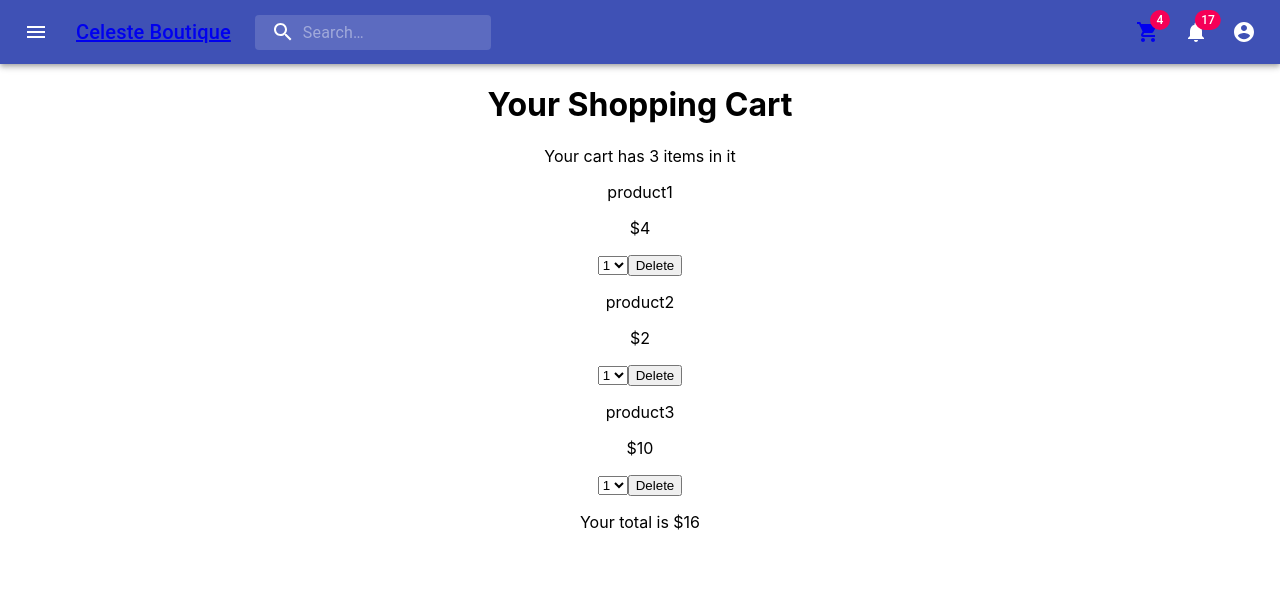
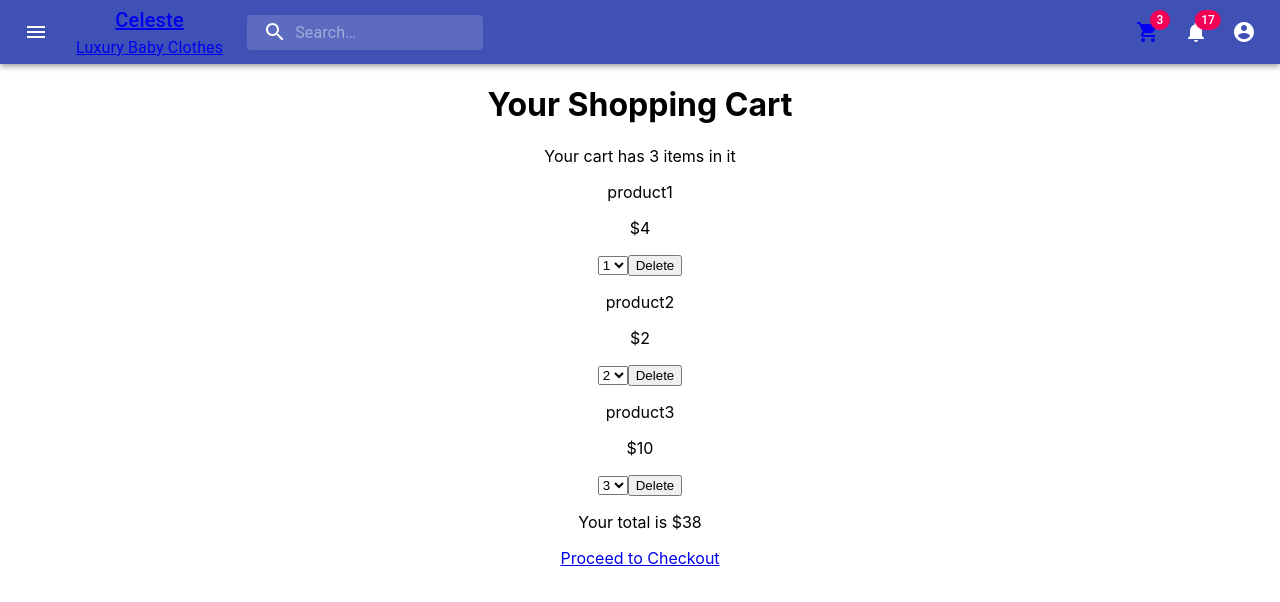
Before and after one commit to PrettyScript/capstone-1, a React (Create React App) app: page /cart in a window 1280 px wide. Shown: the top 602 px of the page. Built offline with nearby package versions, Linux system fonts and the light colour scheme.

Commit message:
created checkout component and fixed shopping cart logic

```diff
--- a/src/App.js
+++ b/src/App.js
@@ -1,12 +1,13 @@
 import React from "react";
 import "./App.css";
-import { BrowserRouter as Router, Route, Switch } from "react-router-dom";
+import { BrowserRouter as Router, Route, Switch, Link } from "react-router-dom";
 
 import Navbar from "./components/Navbar";
 import ShoppingCart from "./components/ShoppingCart";
 import Home from "./components/Home";
 import ProductDetails from "./components/ProductDetails";
 import NotFound from "./components/NotFound";
+import Checkout from "./components/Checkout";
 
 function App() {
     return (
@@ -14,13 +15,14 @@ function App() {
             <div className="App">
                 <Navbar />
                 <Switch>
-                    <Route exact path="/cart" component={ShoppingCart} />
-                    <Route path="/" component={Home} />
+                    <Route exact path="/" component={Home} />
+                    <Route path="/cart" component={ShoppingCart} />
+
                     <Route
                         path="/products/:id"
-                        // component={ProductDetails}
                         render={() => <ProductDetails />}
                     />
+                    <Route path="/checkout" component={Checkout} />
                     <Route component={NotFound} />
                 </Switch>
             </div>
--- /dev/null
+++ b/src/components/Checkout.js
@@ -0,0 +1,10 @@
+import React from "react";
+
+export default function Checkout() {
+    console.log("Checkout Page");
+    return (
+        <div>
+            <h3>Checkout Page</h3>
+        </div>
+    );
+}
--- a/src/components/Navbar.js
+++ b/src/components/Navbar.js
@@ -183,8 +183,9 @@ export default function Navbar() {
                             variant="h6"
                             noWrap
                         >
-                            Celeste Boutique
+                            Celeste
                         </Typography>
+                        <Typography>Luxury Baby Clothes</Typography>
                     </Link>
                     <div className={classes.search}>
                         <div className={classes.searchIcon}>
@@ -206,7 +207,7 @@ export default function Navbar() {
                                 aria-label="show 4 new mails"
                                 color="inherit"
                             >
-                                <Badge badgeContent={4} color="secondary">
+                                <Badge badgeContent={3} color="secondary">
                                     <ShoppingCartIcon />
                                 </Badge>
                             </IconButton>
--- a/src/components/ShoppingCart.js
+++ b/src/components/ShoppingCart.js
@@ -1,4 +1,5 @@
-import React, { useState } from "react";
+import React, { useState, useEffect } from "react";
+import { Link } from "react-router-dom";
 
 export default function ShoppingCart() {
     const [cart, setCart] = useState([
@@ -7,23 +8,26 @@ export default function ShoppingCart() {
         { name: "product3", id: 3, price: 10, quantity: 3 }
     ]);
 
+    const [total, setTotal] = useState(38);
+
     const handleTotalPrice = () => {
-        let total = 0;
-
+        let newTotal = 0;
         cart.map(product => {
-            total += product.price;
+            newTotal += product.price * product.quantity;
         });
-        return total;
+        setTotal(newTotal);
     };
 
     const handleDeleteProduct = itemToBeRemoved => {
-        setCart(cart.filter(product => product.name != itemToBeRemoved));
+        setCart(cart.filter(product => product.name !== itemToBeRemoved.name));
+        setTotal(total - itemToBeRemoved.price * itemToBeRemoved.quantity);
     };
 
     const handleChangeQuantity = (productId, product) => {
         let selectedValue = document.getElementById(productId).value;
-        console.log(selectedValue);
-        product.quantity = selectedValue;
+        product.quantity = parseInt(selectedValue);
+        setCart(cart);
+        handleTotalPrice();
     };
 
     const handleCartItems = () => {
@@ -46,22 +50,24 @@ export default function ShoppingCart() {
                                     )
                                 }
                             >
-                                <option>1</option>
-                                <option>2</option>
-                                <option>3</option>
-                                <option>4</option>
-                                <option>5</option>
+                                {[1, 2, 3, 4, 5].map(value =>
+                                    value !== product.quantity ? (
+                                        <option>{value}</option>
+                                    ) : (
+                                        <option selected>{value}</option>
+                                    )
+                                )}
                             </select>
                             <button
                                 onClick={() => {
-                                    handleDeleteProduct(product.name);
+                                    handleDeleteProduct(product);
                                 }}
                             >
                                 Delete
                             </button>
                         </div>
                     ))}
-                    <p>{`Your total is $${handleTotalPrice()}`}</p>
+                    <p>{`Your total is $${total}`}</p>
                 </div>
             );
         }
@@ -71,6 +77,7 @@ export default function ShoppingCart() {
         <div>
             <h1>Your Shopping Cart</h1>
             {handleCartItems()}
+            <Link to="/checkout">Proceed to Checkout</Link>
         </div>
     );
 }
```
Also changed, not shown: 1 other file (tests, documents, lock files or other folders).
